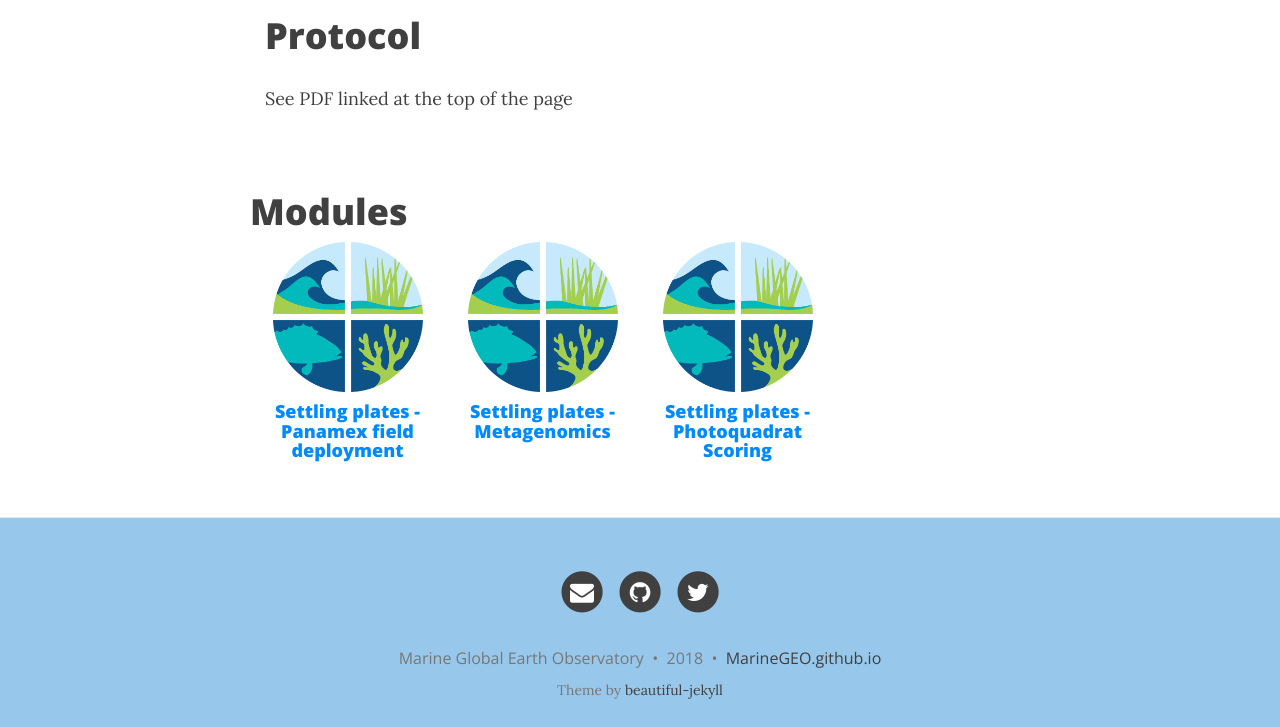
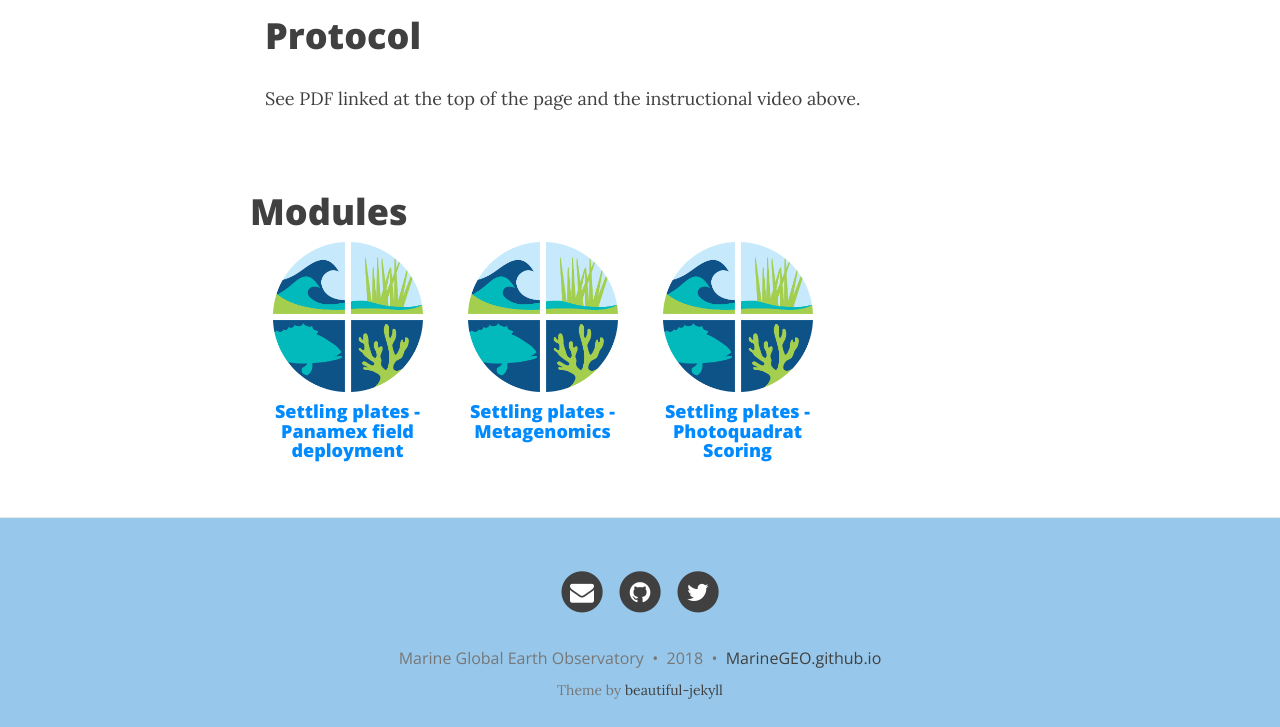
Before and after one commit to mukhamadazistholib/marinegeo.github.io, a Jekyll site: the page built from _module-groups/panamex.md, in a window 1280 px wide and 900 px high, scrolled down 3340 px, cut to the strip 173-900 px from the top of the window. Built offline with Jekyll 4.4.1, drawn with Linux system fonts in a browser that asks for light colours; nearby versions of some CDN libraries.

Commit message:
Update panamex.md

```diff
--- a/_module-groups/panamex.md
+++ b/_module-groups/panamex.md
@@ -64,4 +64,4 @@ We expect to build upon this initial PanAmEx project, conducting additional expe
 
 # Protocol
 
-See PDF linked at the top of the page
+See PDF linked at the top of the page and the instructional video above.
```
